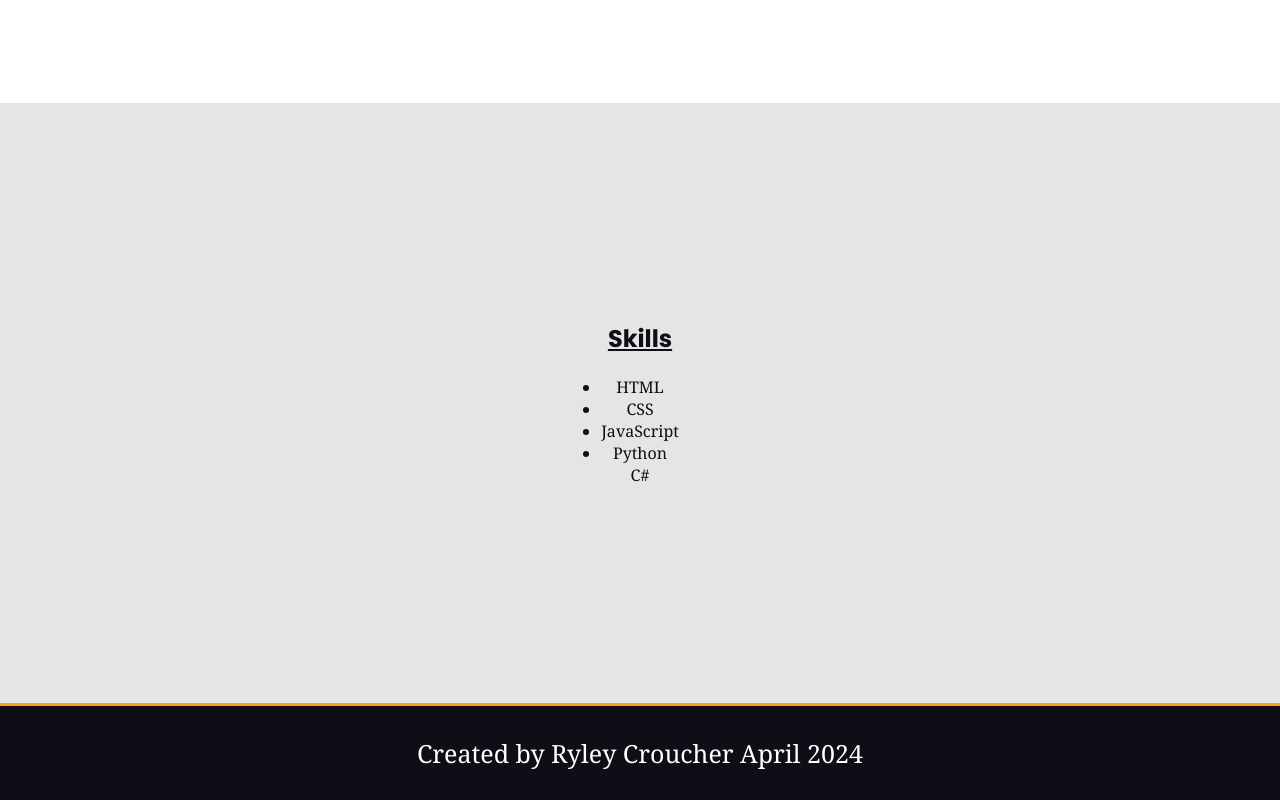
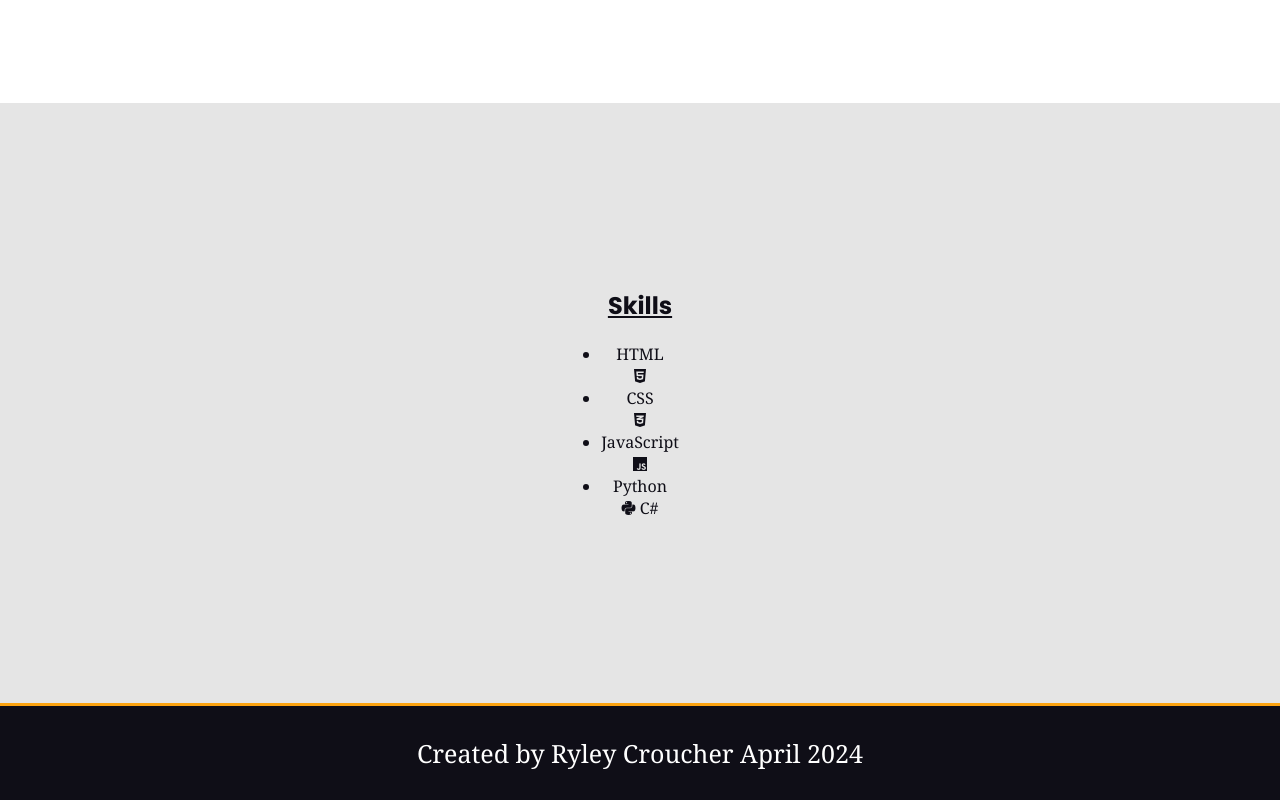
Before and after one commit to Reyleth/T1A2-Portfolio, a plain HTML site: page index.html in a window 1280 px wide. Shown: the part 1297-2097 px from the top of the page. Drawn offline with Linux system fonts and the light colour scheme.

Commit message:
add icons into html

```diff
--- a/index.html
+++ b/index.html
@@ -6,12 +6,11 @@
     <title>Ryley's Portfolio</title>
     <link rel="stylesheet" href="styles.css">
     <link rel="preconnect" href="https://fonts.googleapis.com">
-<link rel="preconnect" href="https://fonts.gstatic.com" crossorigin>
-<link href="https://fonts.googleapis.com/css2?family=Noto+Serif:ital,wght@0,100..900;1,100..900&family=Poppins:ital,wght@0,100;0,200;0,300;0,400;0,500;0,600;0,700;0,800;0,900;1,100;1,200;1,300;1,400;1,500;1,600;1,700;1,800;1,900&display=swap" rel="stylesheet">
-
+    <link rel="preconnect" href="https://fonts.gstatic.com" crossorigin>
+    <link href="https://fonts.googleapis.com/css2?family=Noto+Serif:ital,wght@0,100..900;1,100..900&family=Poppins:ital,wght@0,100;0,200;0,300;0,400;0,500;0,600;0,700;0,800;0,900;1,100;1,200;1,300;1,400;1,500;1,600;1,700;1,800;1,900&display=swap" rel="stylesheet">
+    <script src="https://kit.fontawesome.com/0ec70c5b9d.js" crossorigin="anonymous"></script>
 </head>
 <body>
-    <header>
     <nav id="navbar">
         <ul id="nav-links">
             <li><a href="./index.html">Home</a></li>
@@ -20,7 +19,6 @@
             <li><a href="#">Blog</a></li>
             <li><a href="#">Contact</a></li>
         </ul>
-    </header>
     </nav>
     <section id="hero">
         <img src="https://picsum.photos/200/300" alt="Ryley's Profile Picture" class="profile-pic">
@@ -41,10 +39,15 @@
         <h1 class="underline">Skills</h1>
         <ul>
             <li>HTML</li>
+            <i class="fa-brands fa-html5"></i>
             <li>CSS</li>
+            <i class="fa-brands fa-css3-alt"></i>
             <li>JavaScript</li>
+            <i class="fa-brands fa-js"></i>
             <li>Python</li>
+            <i class="fa-brands fa-python"></i>
             <l1>C#</l1>
+            <!-- insert C# image here -->
         </ul>
     </section>
     <footer>
```
